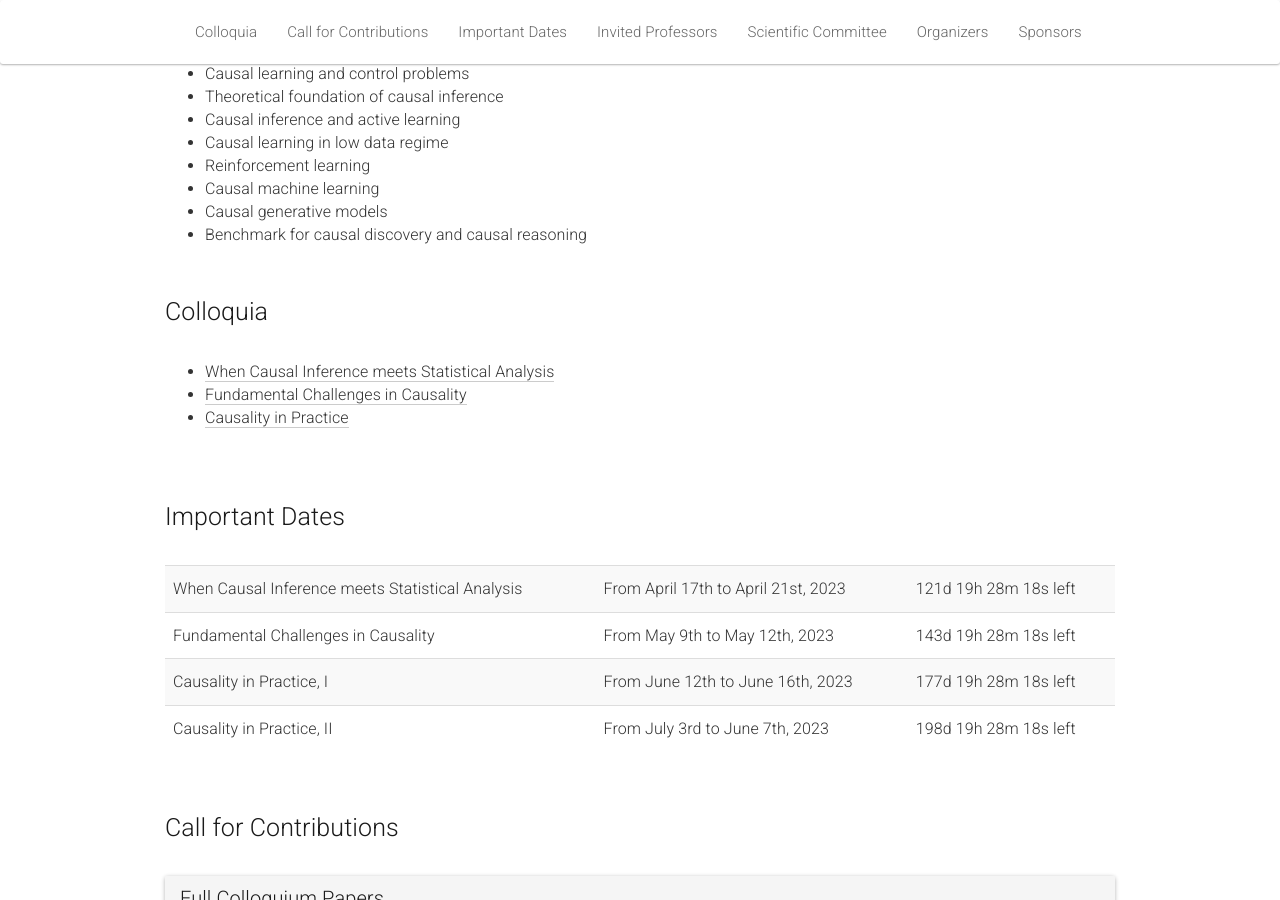
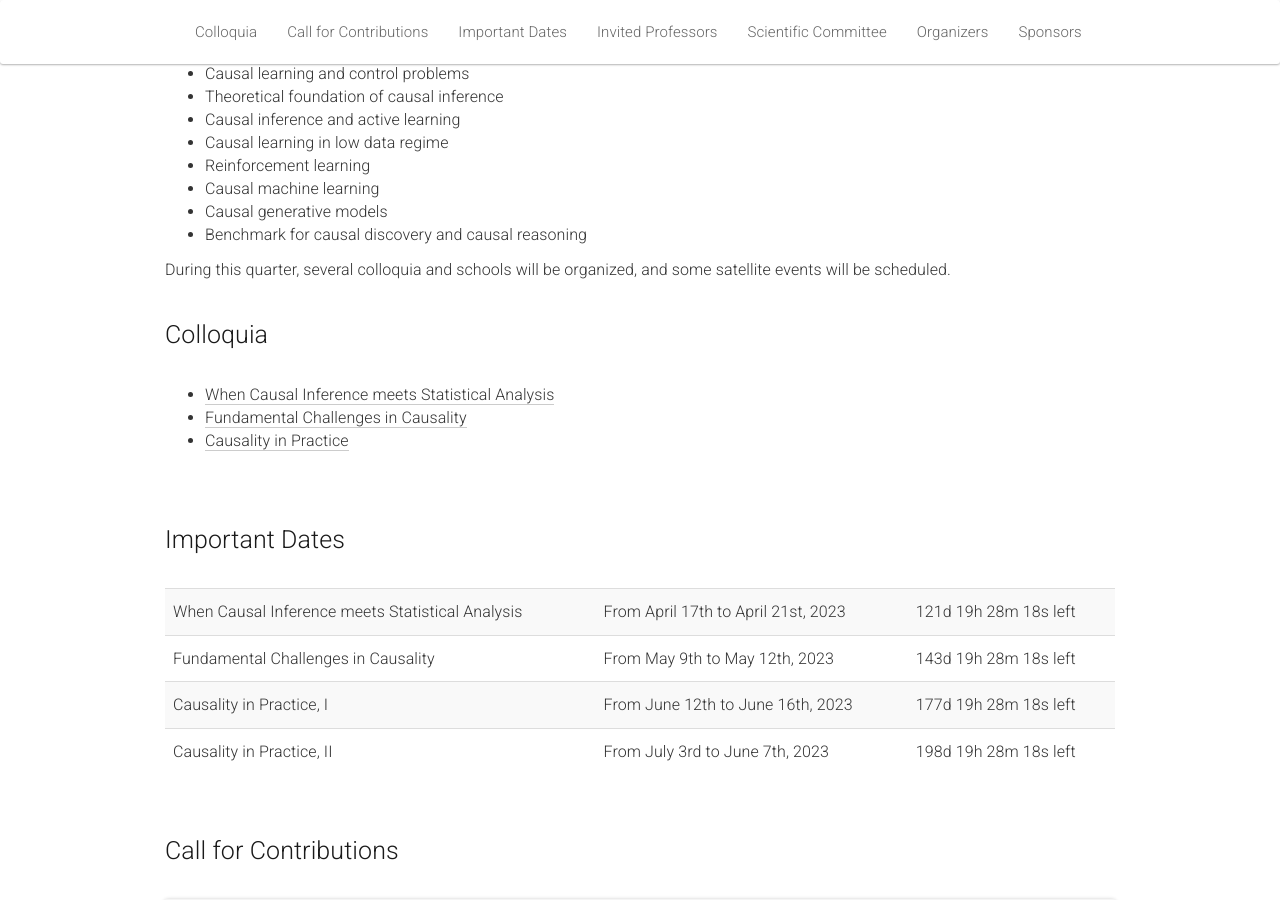
Before and after one commit to quarter-on-causality/quarter-on-causality.github.io, a Jekyll site: the page built from _pages/home.md, in a window 1280 px wide and 900 px high, scrolled down 331 px. Built offline with Jekyll 4.4.1, drawn with Linux system fonts in a browser that asks for light colours; nearby versions of some CDN libraries.

Commit message:
Add some words about satellite events

```diff
--- a/_pages/home.md
+++ b/_pages/home.md
@@ -40,6 +40,7 @@ acknowledgements: ""
       <li>Causal generative models</li>
       <li>Benchmark for causal discovery and causal reasoning</li>
     </ul>
+    During this quarter, several colloquia and schools will be organized, and some satellite events will be scheduled.
   </div>
 </div> <br>
 
```
